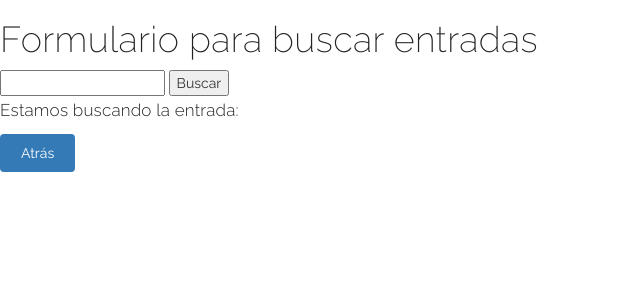
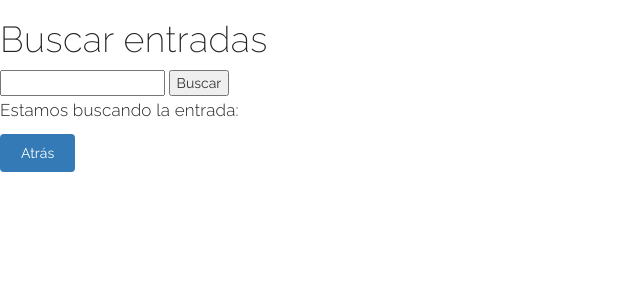
Before and after one commit to helencorio/ProyectoFinalHelenCorio, a Django app: page /recetas/buscarentradas/ in a window 1280 px wide. Shown: the part 83-383 px from the top of the page, without its empty margins (0-640 px from the left). Run offline with Django 4.2, Linux system fonts and the light colour scheme; parts of the project's set-up code (start-up, migrations or seed data) failed here and were passed over; some libraries are stand-ins or nearby versions.

Commit message:
ultimos detalles

```diff
--- a/Proyecto/recetas/templates/recetas/buscarentradas.html
+++ b/Proyecto/recetas/templates/recetas/buscarentradas.html
@@ -2,7 +2,7 @@
 
 {% block contenidocentral %}
 
-<h1> Formulario para buscar entradas </h1>
+<h1> Buscar entradas </h1>
 
 <form action="{% url 'buscarentrada' %}" method="GET">
 
--- a/Proyecto/recetas/templates/recetas/index.html
+++ b/Proyecto/recetas/templates/recetas/index.html
@@ -9,7 +9,7 @@
 		<meta name="description" content="">
 		<meta name="author" content="">
 		<link rel="icon" href="favicon.ico">
-		<title>Recetas cute</title>
+		<title>Recetas</title>
 		<!-- Bootstrap core CSS -->
 		<link href="{% static 'recetas/css/bootstrap.min.css' %}" rel="stylesheet">
 		<link rel="stylesheet" href="https://maxcdn.bootstrapcdn.com/font-awesome/4.4.0/css/font-awesome.min.css">
```
Also changed, not shown: Proyecto/db.sqlite3.
